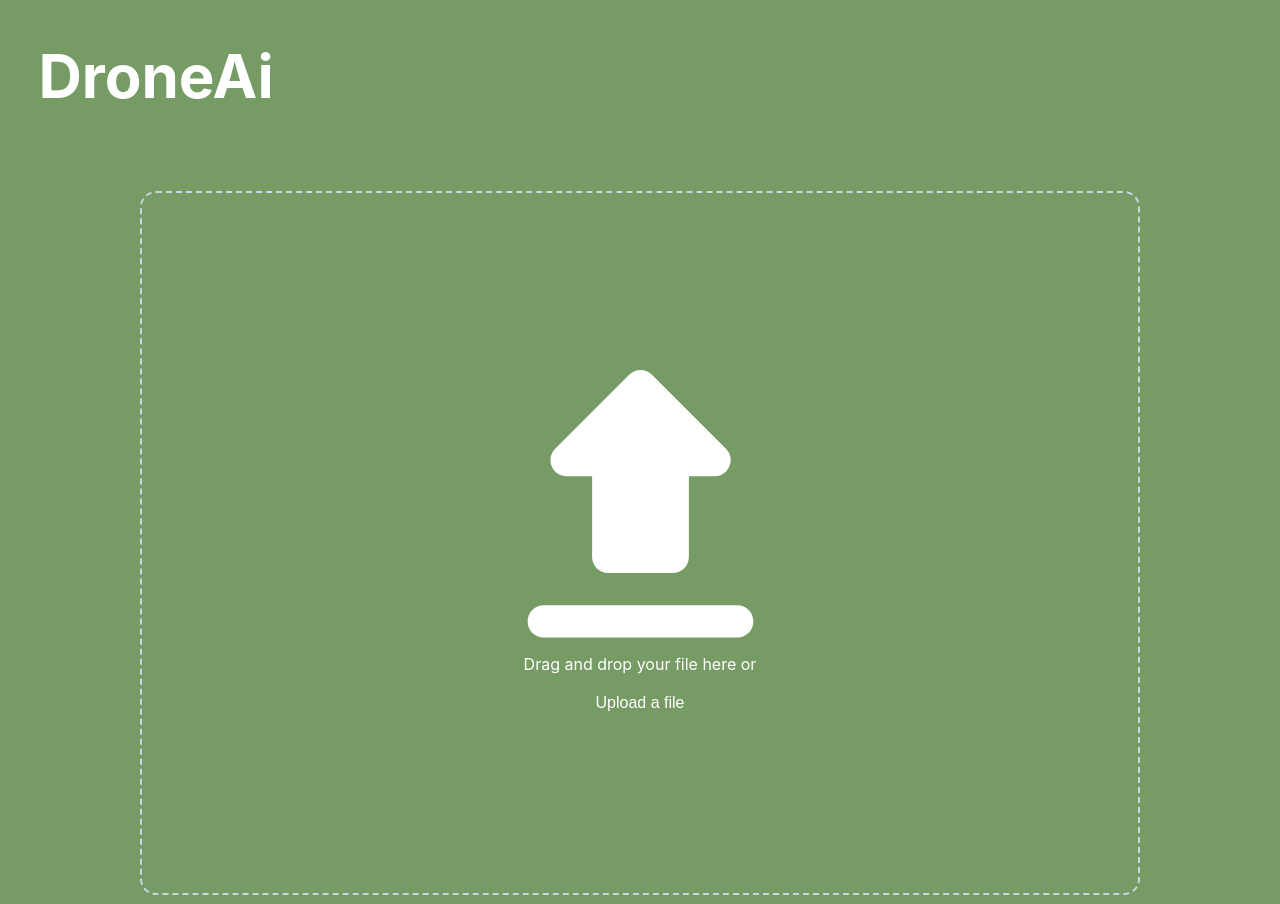
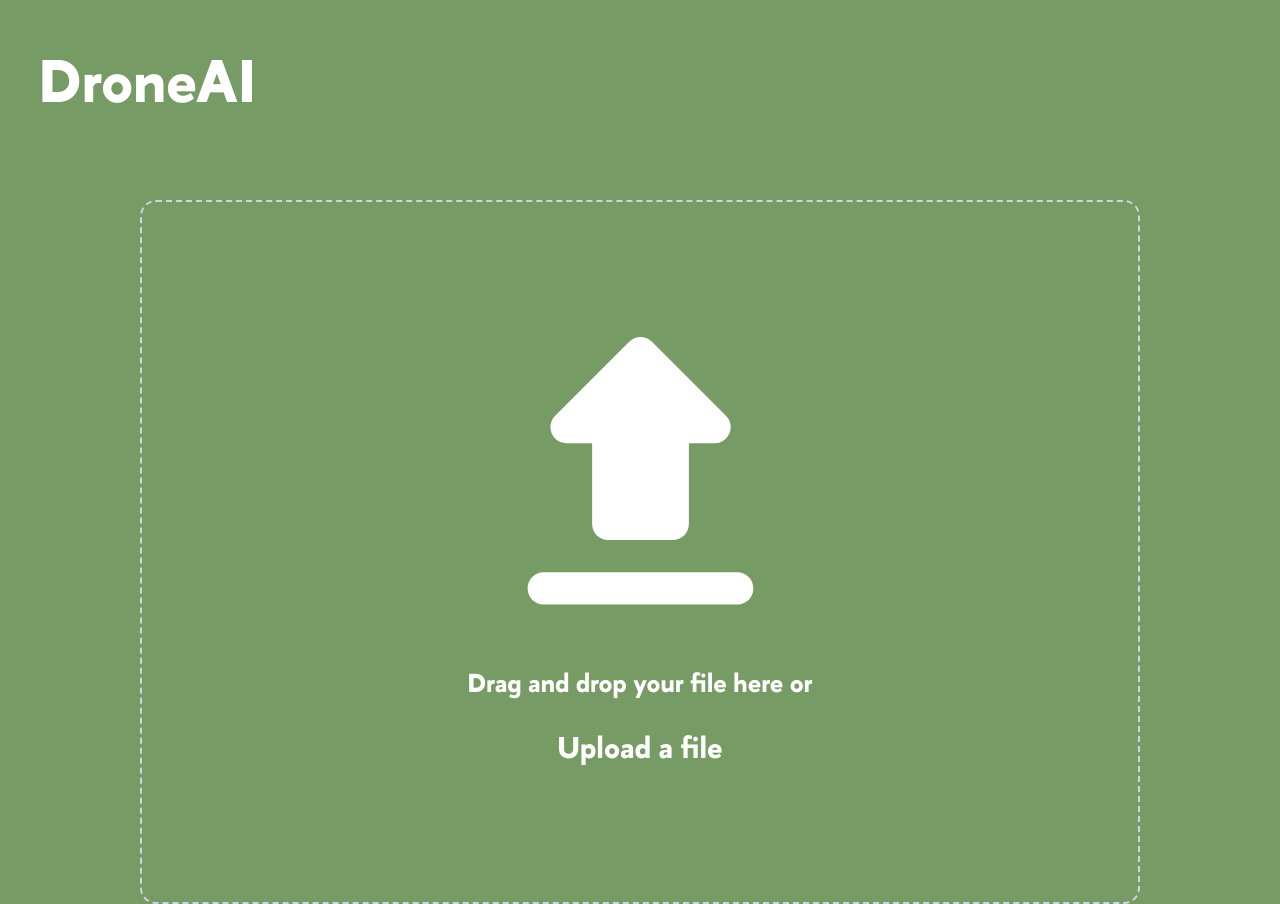
Before and after one commit to yalpcode/Sky-Eye, a React (Create React App) app in the folder my-app/: page / in a window 1280 px wide. Built offline with nearby package versions, Linux system fonts and the light colour scheme.

Commit message:
add font and styling

```diff
--- a/my-app/src/homepage/index.jsx
+++ b/my-app/src/homepage/index.jsx
@@ -69,7 +69,7 @@ function DragDrop() {
     return (
         <body>
             <div className="name">
-                <h1>DroneAi</h1>
+                <h1>DroneAI</h1>
             </div>
             <div className="input-form">
                 <form id="form-file-upload" onDragEnter={handleDrag} onSubmit={(e) => e.preventDefault()}>
--- a/my-app/src/homepage/index.scss
+++ b/my-app/src/homepage/index.scss
@@ -1,9 +1,15 @@
+@font-face {
+    font-family: HSESans-Bold;
+    src: url("../fonts/HSESans-Bold.woff2");
+}
+
 body {
     background-color: #779B64;
     vertical-align: middle;
 }
 
 .name {
+    font-family: 'HSESans-Bold';
     color: #ffffff;
     margin-top: 1.5%;
     margin-left: 3%;
@@ -23,6 +29,9 @@ body {
 }
 
 .input-text {
+    padding-top: 10%;
+    font-family: 'HSESans-Bold';
+    font-size: 26px;
     color: #ffffff;
 }
 
@@ -58,10 +67,10 @@ body {
 
 .upload-button {
     cursor: pointer;
-    padding: 0.25rem;
     font-size: 1rem;
     border: none;
-    font-family: 'Oswald', sans-serif;
+    font-family: 'HSESans-Bold';
+    font-size: 30px;
     background-color: transparent;
     color: #ffffff;
 }
```
Also changed, not shown: my-app/src/fonts/HSESans-Bold.woff2 (added).
